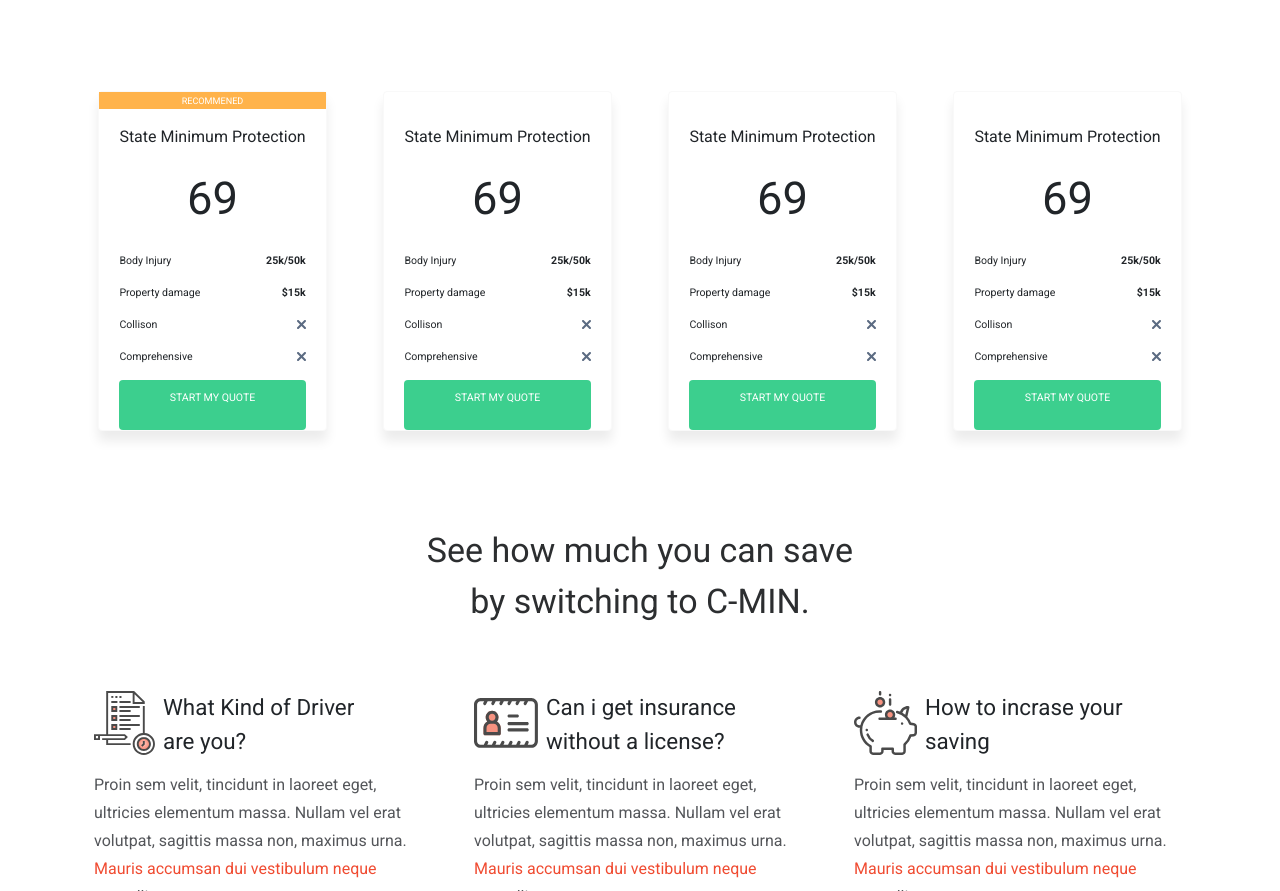
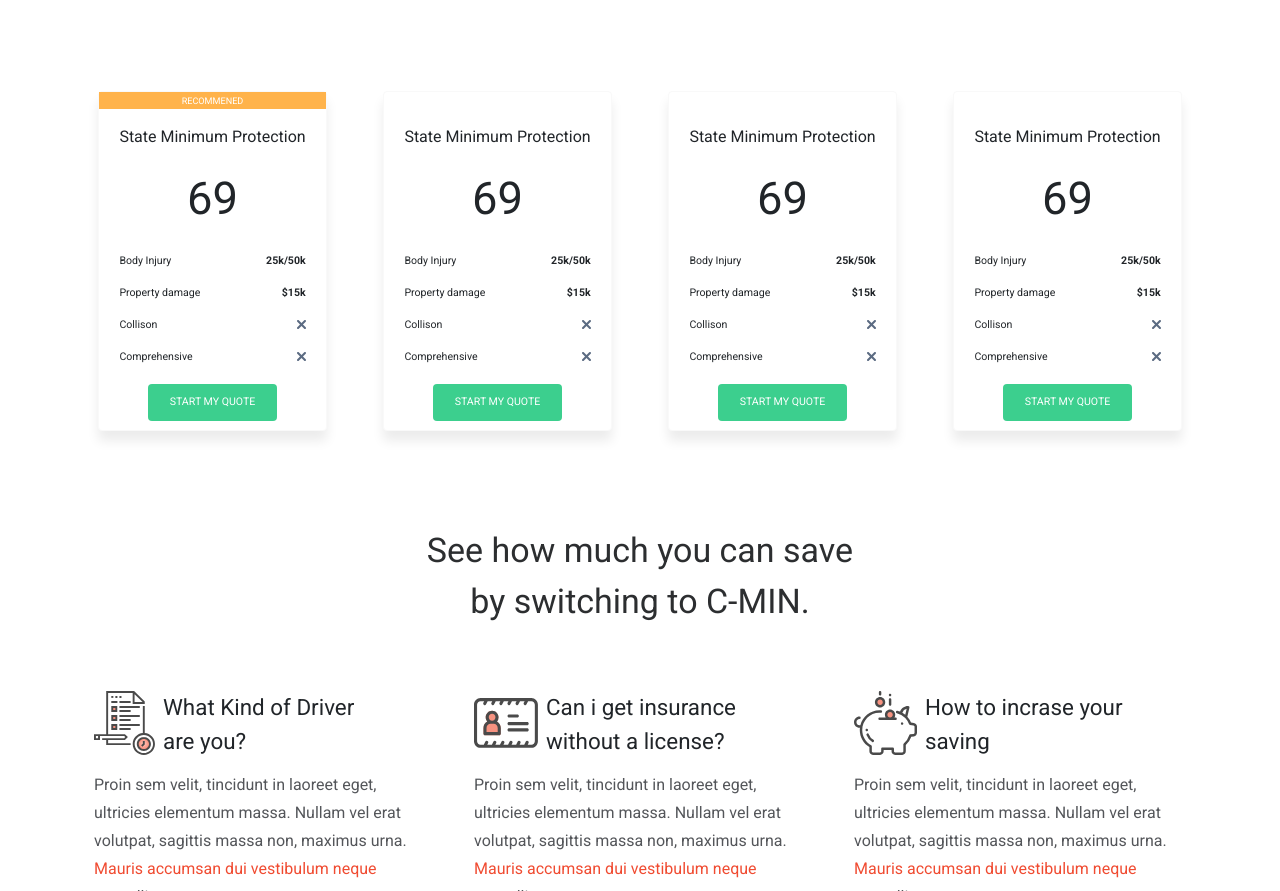
Before and after one commit to msardic/bmax, a plain HTML site: page index.html in a window 1280 px wide. Shown: the part 1156-2047 px from the top of the page. Drawn offline with nearby package versions, Linux system fonts and the light colour scheme.

Commit message:
card değişiklikleri

```diff
--- a/css/style.css
+++ b/css/style.css
@@ -286,7 +286,7 @@ a{
 
 .cardStyle {
 
-  height: 340.5px;
+  min-height: 340.5px;
   box-shadow: 0 10px 12px 0 rgba(0, 0, 0, 0.08);
   border: solid 1.5px #f9f9f9;
   background-color: #ffffff;
@@ -305,6 +305,8 @@ a{
 }
 
 .btnColor1 {
+  width: 129.2px;
+  height: 36.3px;
   padding: 10px 20px;
   background-color: #3ccf8e;
   font-size: .662em;
--- a/index.html
+++ b/index.html
@@ -203,7 +203,7 @@
         <div class="col-xl-2 col-lg-3 col-md-4 col-6 d-flex justify-content-center">
           <div class="rectangle">
             <a href="#">
-            <div id="svgHover" class="iconSide d-flex justify-content-center align-items-center">
+              <div id="svgHover" class="iconSide d-flex justify-content-center align-items-center">
                 <svg id="svgSize">
                   <defs>
                     <path id="a" d="M0 .156h59.778v31.136H0z" />
@@ -368,7 +368,9 @@
                     <img src="./img/path_2.svg" />
                   </div>
                 </div>
-                <a href="#" class="btn btn-success border-0 btnColor1 text-white">START MY QUOTE</a>
+
+                <a href="#" class="btn btn-success border-0 btnColor1 text-white my-1">START MY QUOTE</a>
+
               </div>
             </div>
           </div>
@@ -400,7 +402,7 @@
                     <img src="./img/path_2.svg" />
                   </div>
                 </div>
-                <a href="#" class="btn btn-success border-0 btnColor1 text-white">START MY QUOTE</a>
+                <a href="#" class="btn btn-success border-0 btnColor1 text-white my-1">START MY QUOTE</a>
               </div>
             </div>
           </div>
@@ -432,7 +434,7 @@
                     <img src="./img/path_2.svg" />
                   </div>
                 </div>
-                <a href="#" class="btn btn-success border-0 btnColor1 text-white">START MY QUOTE</a>
+                <a href="#" class="btn btn-success border-0 btnColor1 text-white my-1">START MY QUOTE</a>
               </div>
             </div>
           </div>
@@ -464,7 +466,7 @@
                     <img src="./img/path_2.svg" />
                   </div>
                 </div>
-                <a href="#" class="btn btn-success border-0 btnColor1 text-white">START MY QUOTE</a>
+                <a href="#" class="btn btn-success border-0 btnColor1 text-white my-1">START MY QUOTE</a>
               </div>
             </div>
           </div>
```
